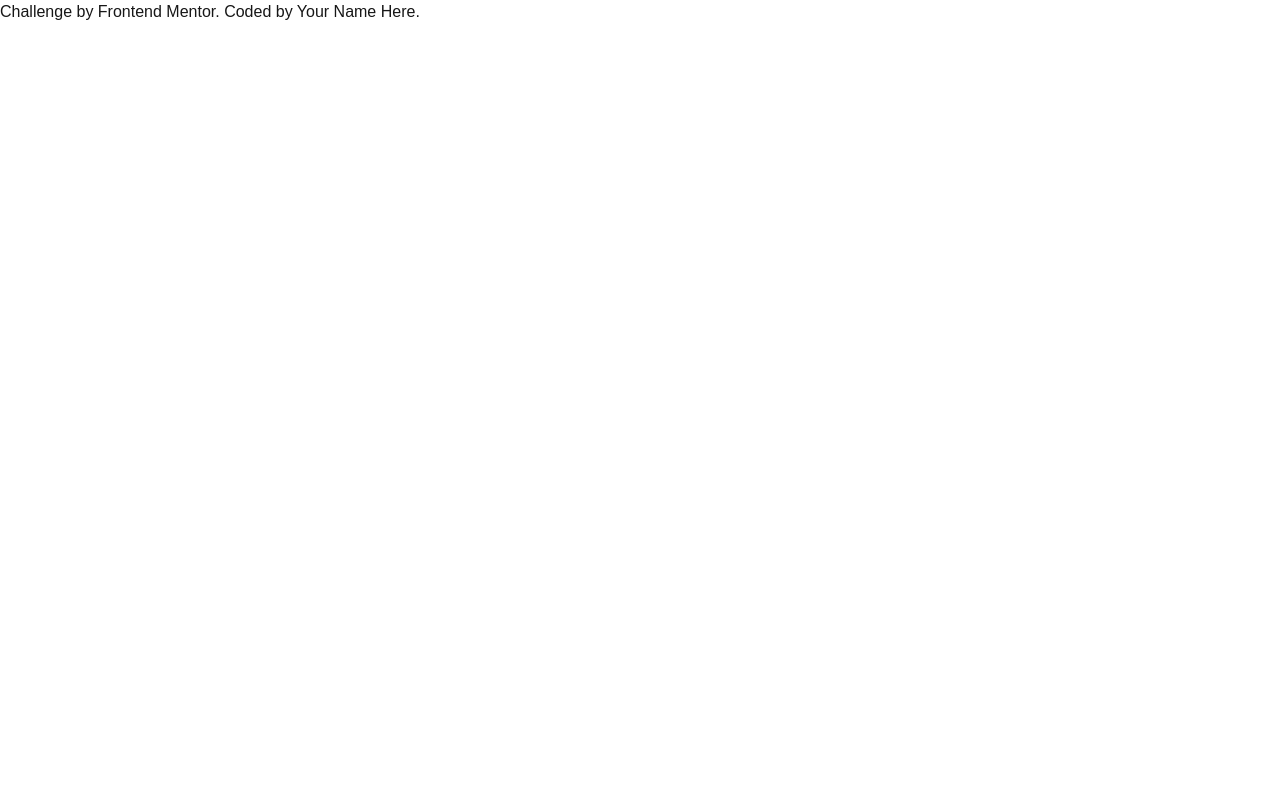
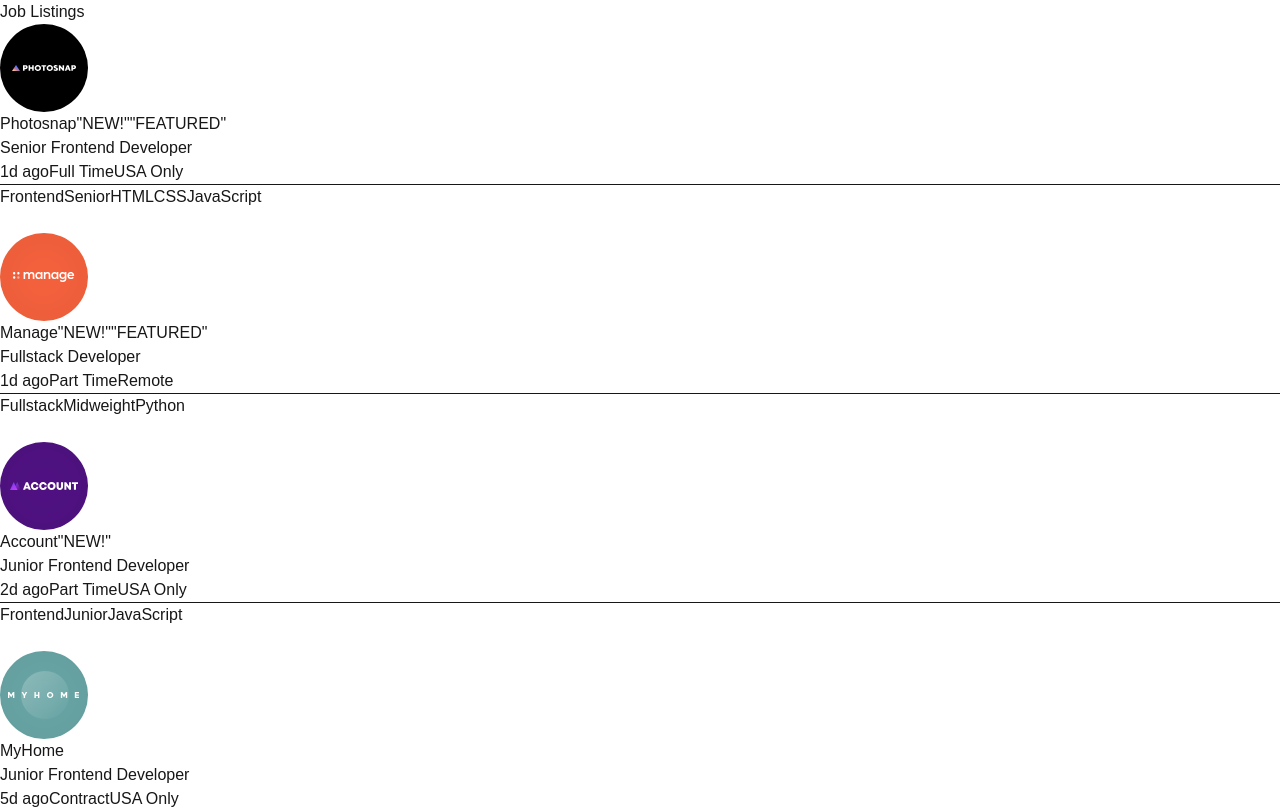
Before and after one commit to Andee-K/static-job-listings, a Next.js app: page / in a window 1280 px wide. Shown: the top 809 px of the page. Built offline with nearby package versions, Linux system fonts and the light colour scheme.

Commit message:
render all basic information

```diff
--- a/src/app/page.js
+++ b/src/app/page.js
@@ -1,10 +1,7 @@
+import JobList from '../components/JobList.jsx'
+
 export default function Home() {
   return (
-    <>
-      <div className="attribution">
-        Challenge by <a href="https://www.frontendmentor.io?ref=challenge" target="_blank">Frontend Mentor</a>.
-        Coded by <a href="#">Your Name Here</a>.
-      </div>
-    </>
+    <JobList></JobList>
   );
 }
--- /dev/null
+++ b/src/components/Job.jsx
@@ -0,0 +1,15 @@
+import React from 'react'
+import JobHeader from './JobHeader'
+import JobTags from './JobTags'
+
+function Job(jobData) {
+  return (
+    <div className="job-card">
+        <JobHeader {...jobData}></JobHeader>
+        <hr></hr>
+        <JobTags {...jobData}></JobTags>
+        <br></br>
+    </div>
+  );
+}
+export default Job
--- /dev/null
+++ b/src/components/JobHeader.jsx
@@ -0,0 +1,22 @@
+import React from 'react'
+
+function JobHeader({ company, logo, new: isNew, featured, position, postedAt, contract, location }) {
+  return (
+    <div className="header">
+        <img src={logo}></img>
+        <div className="company-name">
+            <span>{company}</span>
+            {isNew && <span>"NEW!"</span>}
+            {featured && <span>"FEATURED"</span>}
+        </div>
+        <h2 className="company-position">{position}</h2>
+        <div className="company-meta-info">
+            <span>{postedAt}</span>
+            <span>{contract}</span>
+            <span>{location}</span>
+        </div>
+    </div>
+  )
+}
+
+export default JobHeader
--- /dev/null
+++ b/src/components/JobList.jsx
@@ -0,0 +1,33 @@
+"use client";
+
+import { useState, useEffect } from 'react'
+import Job from '../components/Job';
+
+import React from 'react'
+
+function JobList() {
+    const [jobArray, setJobArray] = useState([]);
+
+    useEffect(() => {
+        fetch('/data.json').then(response => {
+            if (!response.ok) {
+                throw new Error(`HTTP ERROR! STATUS: ${response}`);
+            }
+            return response.json();
+        })
+        .then(fetchedData => setJobArray(fetchedData))
+        .catch(error => console.error(`ERROR FETCHING JSON: ${error}`))
+    }, [])
+    console.log(jobArray)
+
+  return (
+    <div>
+        <h1>Job Listings</h1>
+        {jobArray && jobArray.map(job =>
+            <Job key={job.id} {...job} />
+        )}
+    </div>
+  )
+}
+
+export default JobList
--- /dev/null
+++ b/src/components/JobTags.jsx
@@ -0,0 +1,18 @@
+import React from 'react'
+
+function JobTags({ role, level, languages, tools }) {
+  return (
+    <div className="job-tags">
+        <span>{role}</span>
+        <span>{level}</span>
+        {languages.map(language =>
+            <span key={language}>{language}</span>
+        )}
+        {tools && tools.map(tool => {
+            <span key={tool}>{tool}</span>
+        })}
+    </div>
+  )
+}
+
+export default JobTags
```
Also changed, not shown: public/data.json (renamed from src/data/data.json).
